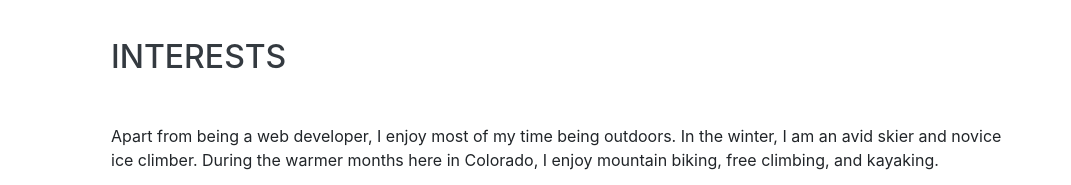
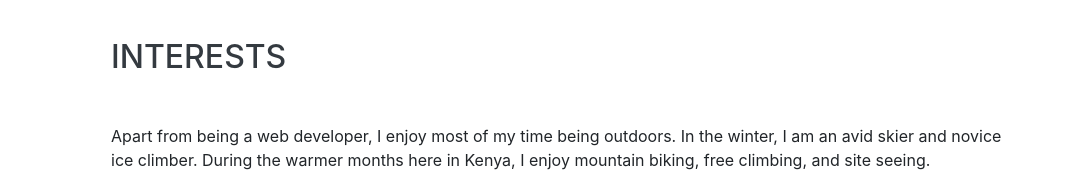
Before and after one commit to dennohdee/dennohdee.github.io, a website with bundled scripts: page index.html in a window 1280 px wide. Shown: the part 3700-3885 px from the top of the page, without its empty margins (209-1280 px from the left). Built offline with nearby package versions, Linux system fonts and the light colour scheme; a web font is replaced by a local one.

Commit message:
Update index.html

```diff
--- a/index.html
+++ b/index.html
@@ -275,7 +275,7 @@
     <section class="resume-section p-3 p-lg-5 d-flex align-items-center" id="interests">
       <div class="w-100">
         <h2 class="mb-5">Interests</h2>
-        <p>Apart from being a web developer, I enjoy most of my time being outdoors. In the winter, I am an avid skier and novice ice climber. During the warmer months here in Colorado, I enjoy mountain biking, free climbing, and kayaking.</p>
+        <p>Apart from being a web developer, I enjoy most of my time being outdoors. In the winter, I am an avid skier and novice ice climber. During the warmer months here in Kenya, I enjoy mountain biking, free climbing, and site seeing.</p>
         <p class="mb-0">When forced indoors, I follow a number of sci-fi and fantasy genre movies and television shows, I am an aspiring chef, and I spend a large amount of my free time exploring the latest technology advancements in the front-end web development world.</p>
       </div>
     </section>
```
